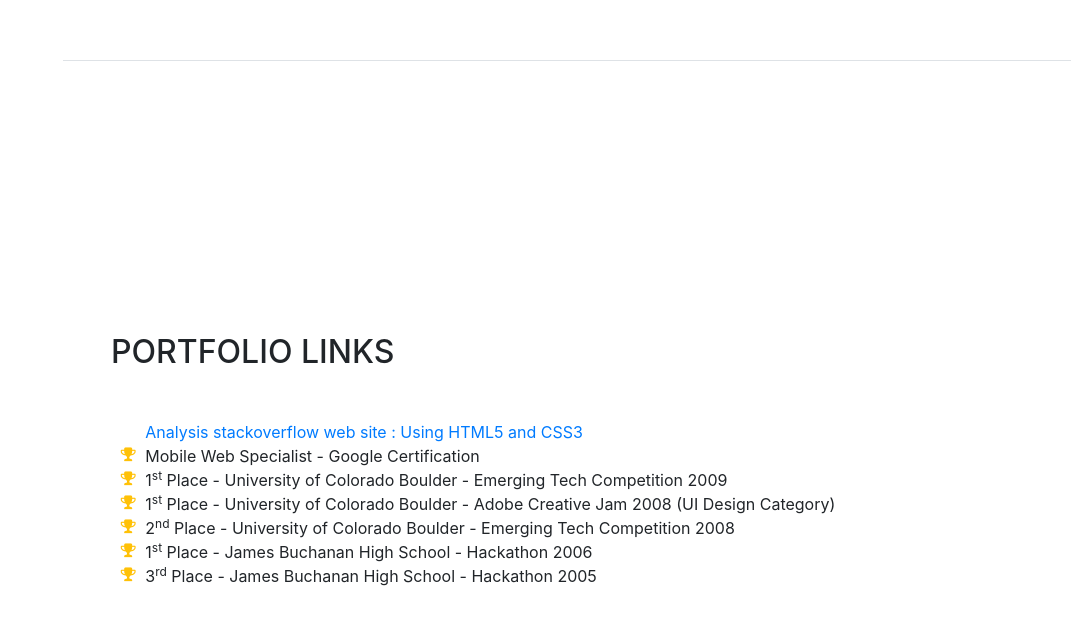
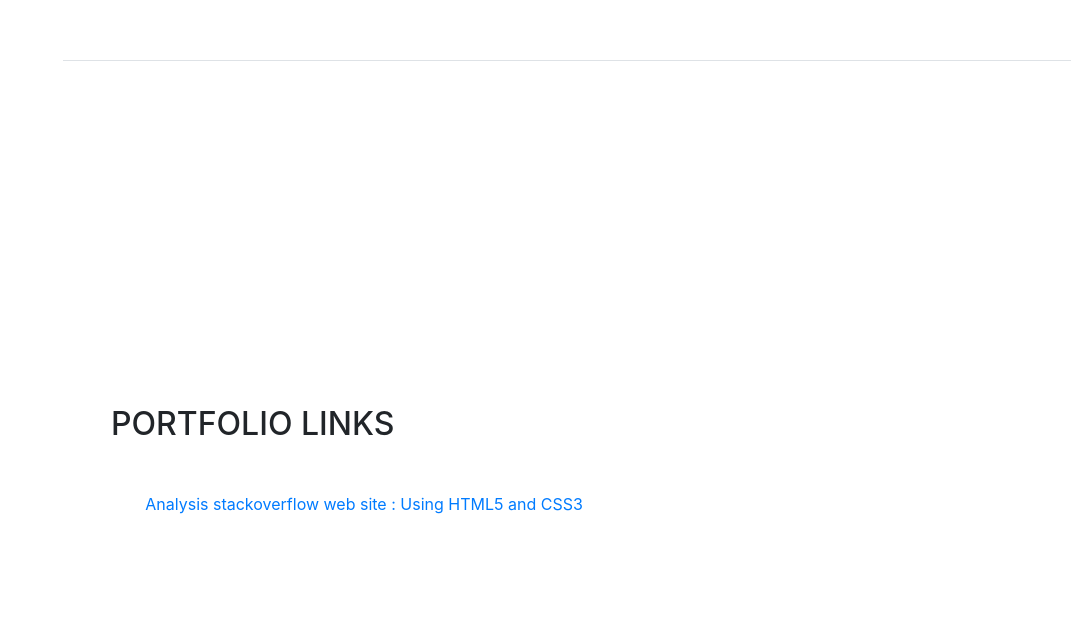
Before and after one commit to yjkim5426/yjkim5426.github.io, a website with bundled scripts: page index.html in a window 1280 px wide. Shown: the part 3939-4562 px from the top of the page, without its empty margins (209-1280 px from the left). Built offline with nearby package versions, Linux system fonts and the light colour scheme; a web font is replaced by a local one.

Commit message:
Modify portfolio links
Delete dummy links

```diff
--- a/index.html
+++ b/index.html
@@ -294,31 +294,6 @@
             <li>
               <a href="https://yjkim54262.github.io/">Analysis stackoverflow web site : Using HTML5 and CSS3</a>
             </li>
-            <li>
-              <i class="fa-li fa fa-trophy text-warning"></i>
-              Mobile Web Specialist - Google Certification</li>
-            <li>
-              <i class="fa-li fa fa-trophy text-warning"></i>
-              1<sup>st</sup>
-              Place - University of Colorado Boulder - Emerging Tech Competition 2009</li>
-            <li>
-              <i class="fa-li fa fa-trophy text-warning"></i>
-              1<sup>st</sup>
-              Place - University of Colorado Boulder - Adobe Creative Jam 2008 (UI Design Category)</li>
-            <li>
-              <i class="fa-li fa fa-trophy text-warning"></i>
-              2<sup>nd</sup>
-              Place - University of Colorado Boulder - Emerging Tech Competition 2008</li>
-            <li>
-            <li>
-              <i class="fa-li fa fa-trophy text-warning"></i>
-              1<sup>st</sup>
-              Place - James Buchanan High School - Hackathon 2006</li>
-            <li>
-              <i class="fa-li fa fa-trophy text-warning"></i>
-              3<sup>rd</sup>
-              Place - James Buchanan High School - Hackathon 2005</li>
-          </ul>
         </div>
       </section>
 
```
